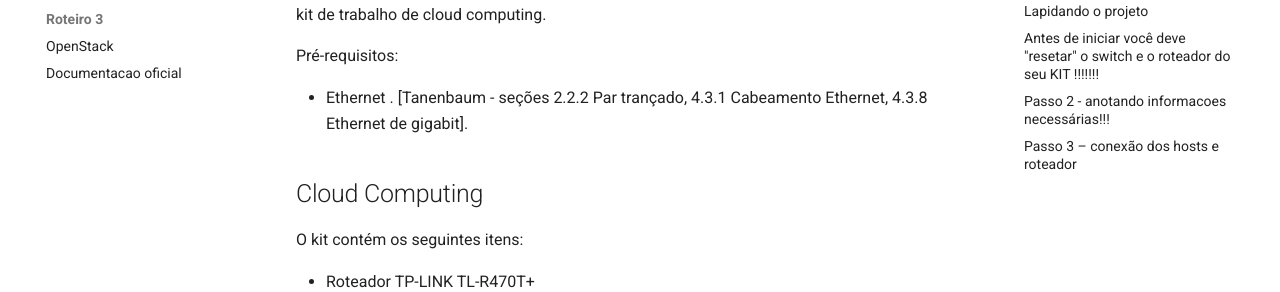
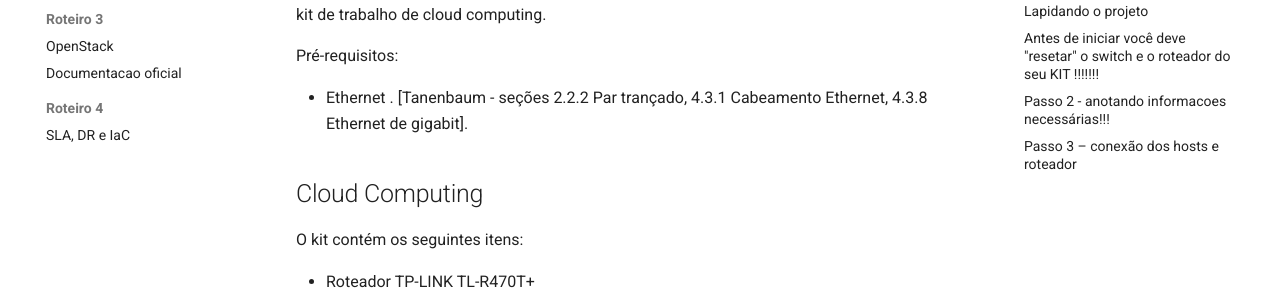
Before and after one commit to Insper/computacao-nuvem, an MkDocs documentation site: the page built from docs/roteiros/0.Cabeamento.md, in a window 1280 px wide. Shown: the part 328-620 px from the top of the page. Built offline with MkDocs 1.6.1 and Material for MkDocs 9.7.7, drawn with Linux system fonts in a browser that asks for light colours; nearby versions of some CDN libraries; comment, search, counter and statistics services are not loaded.

Commit message:
lib rot4

```diff
--- a/mkdocs.yml
+++ b/mkdocs.yml
@@ -211,8 +211,8 @@ nav:
     - Roteiro 3:
       - OpenStack:  roteiros/3.Private_Cloud_Stack.md
       - Documentacao oficial: roteiros/README-openstackBase.md
-  #- Roteiro 4:
-  #  - SLA, DR e IaC: roteiros/4.IaC.md
+    - Roteiro 4:
+      - SLA, DR e IaC: roteiros/4.IaC.md
   #- Roteiro 5:
   #  - Containers e K8s: roteiros/5.K8s.md
   - Projetos:
```
